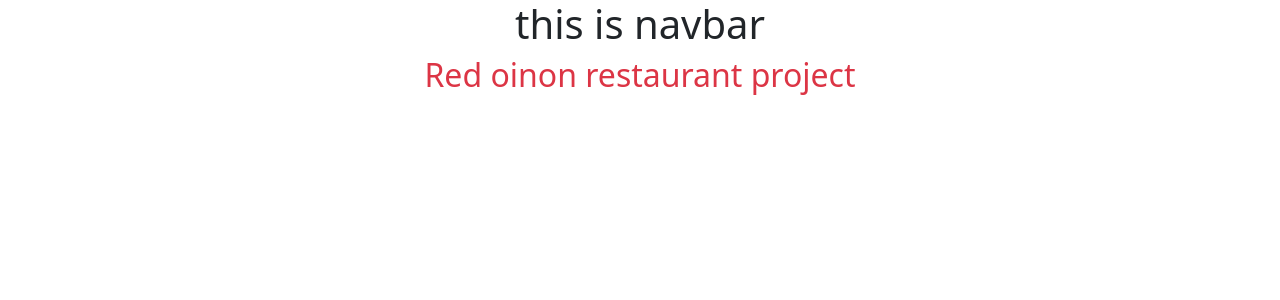
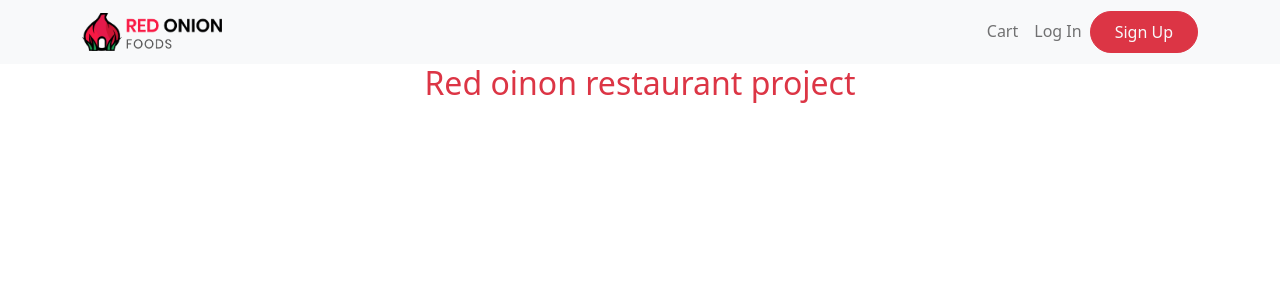
Before and after one commit to YeBenLing-ZAMAN/Red-Onion-Restaurants, a React (Create React App) app: page / in a window 1280 px wide. Shown: the top 300 px of the page. Built offline with nearby package versions, Linux system fonts and the light colour scheme.

Commit message:
header navbar section is added

```diff
--- /dev/null
+++ b/src/Components/Header/Header.css
@@ -0,0 +1,3 @@
+.logo-img{
+    width: 140px;
+}
--- a/src/Components/Header/Header.js
+++ b/src/Components/Header/Header.js
@@ -1,9 +1,24 @@
 import React from 'react';
-
+import { Container, Nav, Navbar} from 'react-bootstrap';
+import logo from '../../Images/logo/logo2.png';
+import './Header.css';
 const Header = () => {
     return (
         <div>
-            <h1>this is navbar </h1>
+            <Navbar collapseOnSelect expand="lg" bg="light" variant="light">
+                <Container>
+                    <Navbar.Brand href="#home"><img className='logo-img' src={logo} alt="" /></Navbar.Brand>
+                    <Navbar.Toggle aria-controls="responsive-navbar-nav" />
+                    <Navbar.Collapse id="responsive-navbar-nav">
+                        <Nav className="ms-auto">
+                            <Nav.Link href="#features">Cart</Nav.Link>
+                            <Nav.Link href="#pricing">Log In</Nav.Link>
+                            <Nav.Link href="#pricing" className='btn btn-danger rounded-pill px-4 text-light'>Sign Up</Nav.Link>
+                        </Nav>
+                    </Navbar.Collapse>
+                </Container>
+            </Navbar>
+
         </div>
     );
 };
```
Also changed, not shown: src/Images/logo/logo2.png (added).
